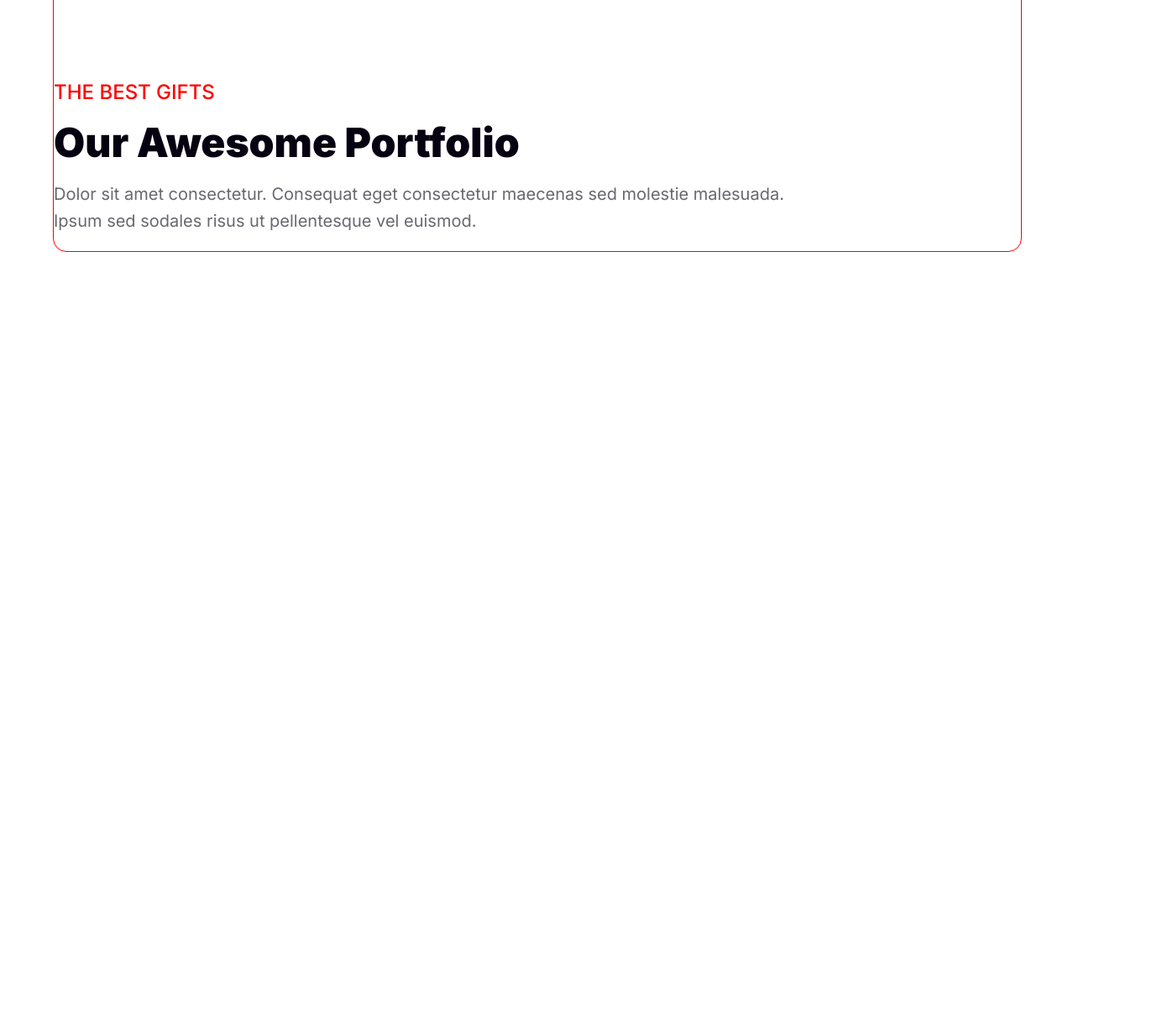
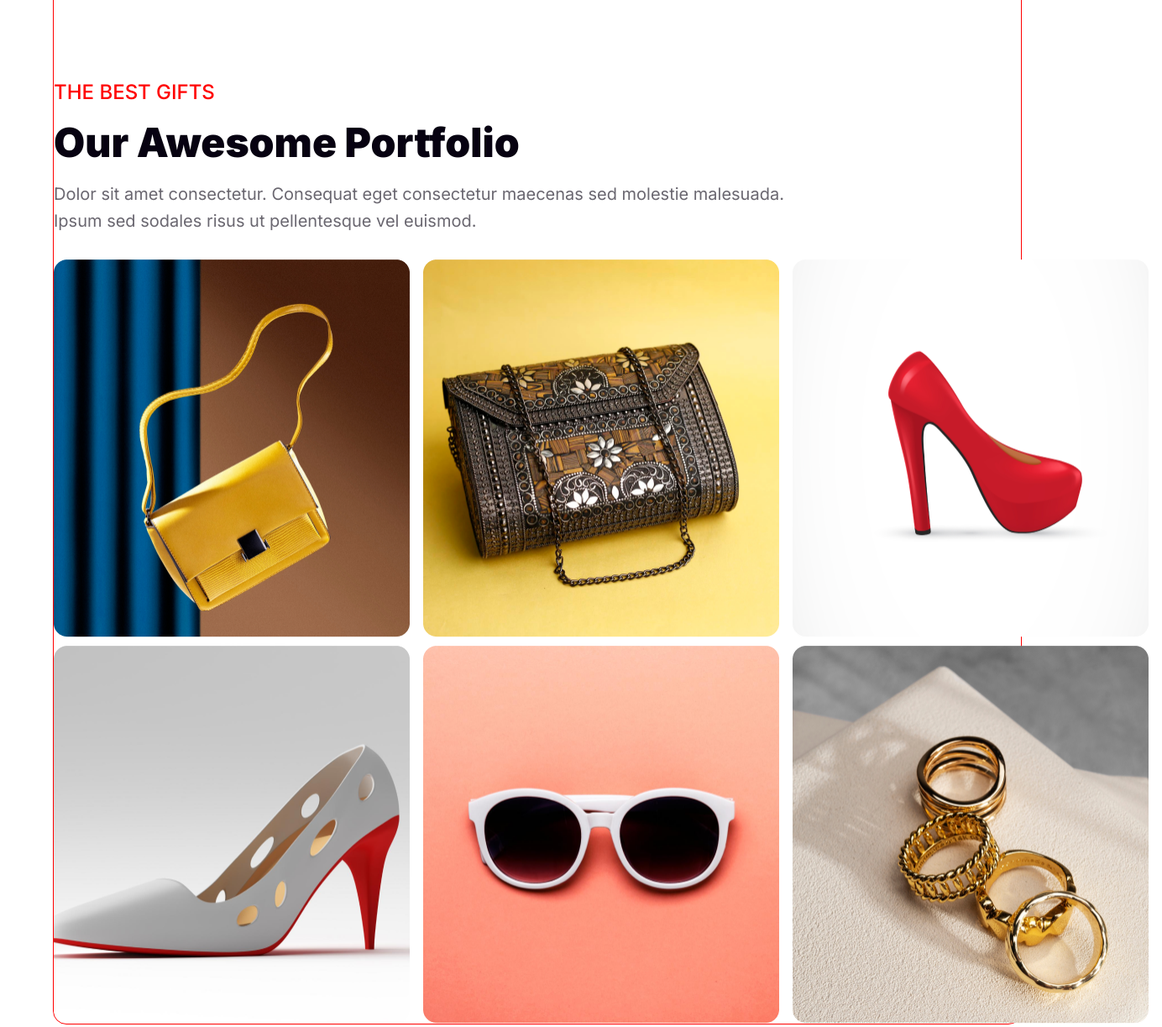
Before and after one commit to digontosikder/new-years, a plain HTML site: page index.html in a window 1280 px wide. Shown: the part 4695-5918 px from the top of the page at 84% size, 1384 px wide, since content can reach past the window. Before the commit the page ends 4995 px from the top, so only its background shows below. Drawn offline with Linux system fonts and the light colour scheme.

Commit message:
fourth commit

```diff
--- a/index.html
+++ b/index.html
@@ -144,6 +144,27 @@
                     <p class="gift-discription">Dolor sit amet consectetur. Consequat eget consectetur maecenas sed molestie malesuada. <br> Ipsum sed sodales risus ut pellentesque vel euismod. </p>
                 </div>
               </section>
+              <!-- coll section -->
+               <div class="img-container">
+                <div class="img-box">
+                    <img src="images/Rectangle 3.png" alt="">
+                </div>
+                <div class="img-box">
+                    <img src="images/Rectangle 4.png" alt="">
+                </div>
+                <div class="img-box">
+                    <img src="images/Rectangle 5.png" alt="">
+                </div>
+                <div class="img-box">
+                    <img src="images/Rectangle 6.png" alt="">
+                </div>
+                <div class="img-box">
+                    <img src="images/Rectangle 7.png" alt="">
+                </div>
+                <div class="img-box">
+                    <img src="images/Rectangle 8.png" alt="">
+                </div>
+               </div>
 
 
     </main>
--- a/style/style.css
+++ b/style/style.css
@@ -369,3 +369,20 @@
     margin-top: 16px;
 
 }
+/* coll section */
+.img-container{
+    display: grid;
+    grid-template-columns: repeat(3 , 1fr);
+    width: 1320px;
+    margin: 0 auto;
+
+}
+.img-box{
+    width: 424px;
+    height: 450px;
+    margin-top: 10px;
+}
+.img-box img{
+    width: 100%;
+    height: 100%;
+}
```
